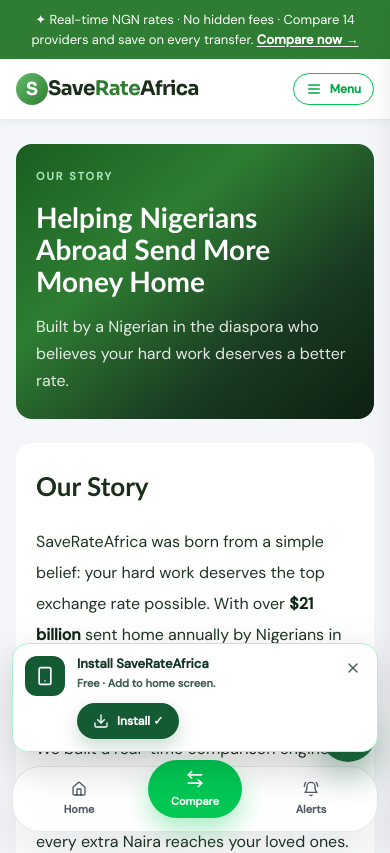
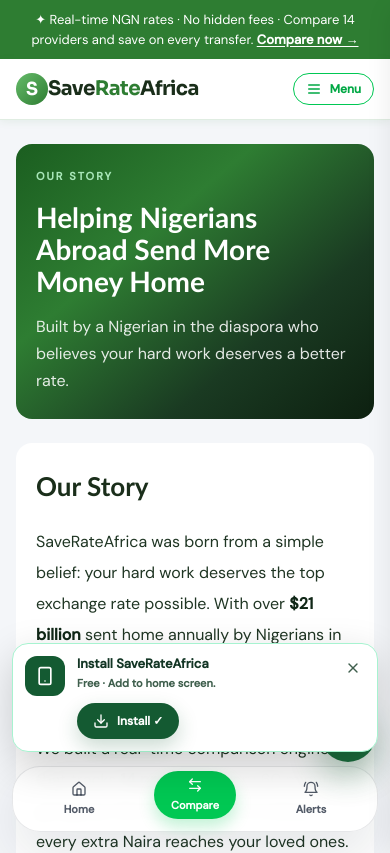
Before and after one commit to Chinenyeonukogu/SaveRateAfrica, a Next.js app: page /about in a window 390 px wide. Shown: the top 853 px of the page. Built offline with nearby package versions, Linux system fonts and the light colour scheme.

Commit message:
Balance mobile compare nav button

```diff
--- a/components/MobileNav.tsx
+++ b/components/MobileNav.tsx
@@ -27,7 +27,7 @@ export function MobileNav() {
               key={item.href}
               className={
                 isPrimary
-                  ? "mx-auto -mt-5 flex min-h-[58px] w-[94px] flex-col items-center justify-center gap-1 rounded-full bg-[#00c853] text-[11px] font-extrabold text-white shadow-[0_12px_24px_rgba(0,200,83,0.32)] transition hover:bg-[#00a844]"
+                  ? "mx-auto -mt-2 flex min-h-12 w-[82px] flex-col items-center justify-center gap-1 rounded-full bg-[#00c853] text-[11px] font-extrabold text-white shadow-[0_8px_16px_rgba(0,200,83,0.24)] transition hover:bg-[#00a844]"
                   : `flex min-h-12 flex-col items-center justify-center gap-1 rounded-2xl text-[11px] font-semibold transition ${
                       active
                         ? "bg-[#f0fbf4] text-[#00a844]"
@@ -36,7 +36,7 @@ export function MobileNav() {
               }
               href={item.href}
             >
-              <Icon className={isPrimary ? "h-5 w-5" : "h-4 w-4"} />
+              <Icon className="h-4 w-4" />
               {item.label}
             </Link>
           );
```
